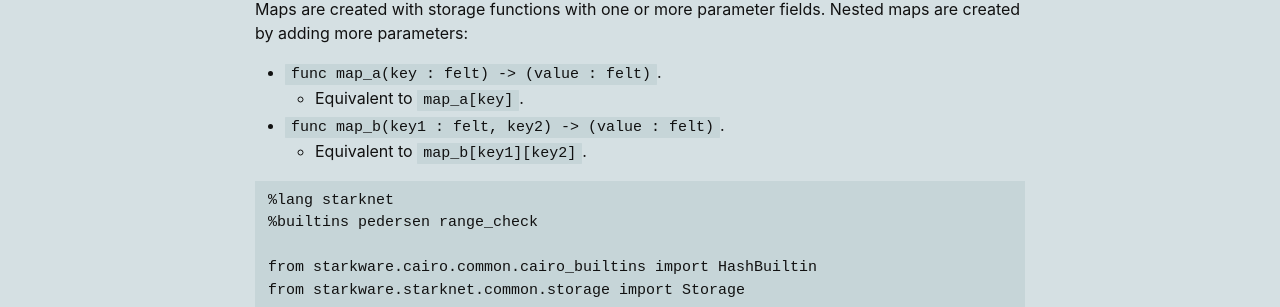
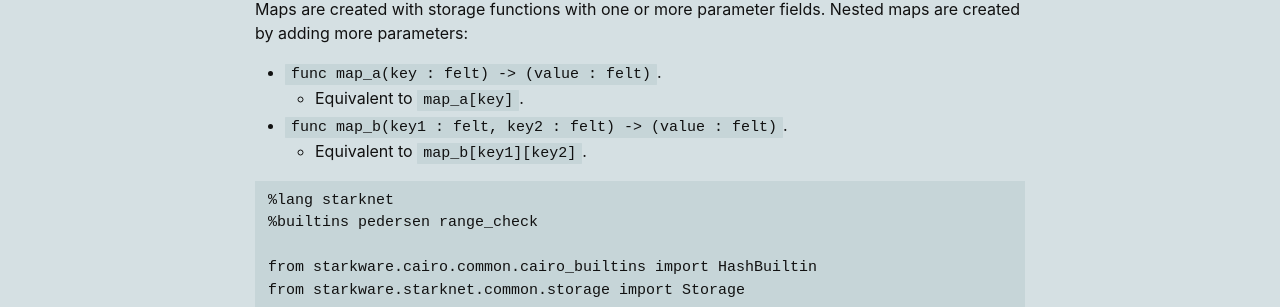
Before and after one commit to perama-v/perama-v.github.io, a Jekyll site: the page built from docs/cairo/examples/mapping.md, in a window 1280 px wide and 900 px high. Shown: the part 161-468 px from the top of the window. Built offline with Jekyll 4.4.1, drawn with Linux system fonts in a browser that asks for light colours.

Commit message:
Update mapping.md (#48)

```diff
--- a/docs/cairo/examples/mapping.md
+++ b/docs/cairo/examples/mapping.md
@@ -10,7 +10,7 @@
 
 - `func map_a(key : felt) -> (value : felt)`.
     - Equivalent to  `map_a[key]`.
-- `func map_b(key1 : felt, key2) -> (value : felt)`.
+- `func map_b(key1 : felt, key2 : felt) -> (value : felt)`.
     - Equivalent to `map_b[key1][key2]`.
 
 
```
